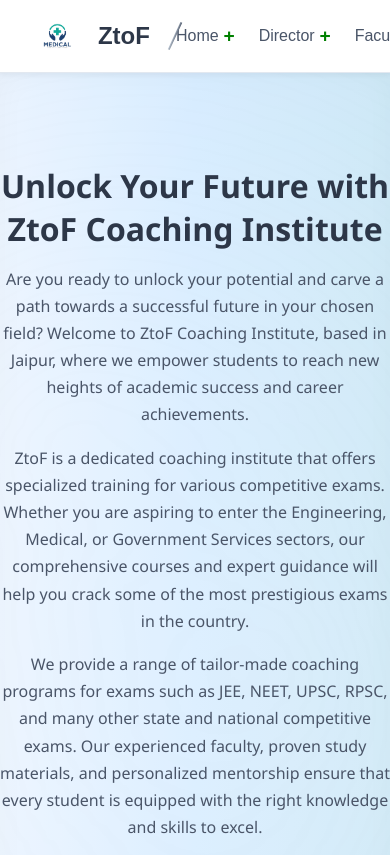
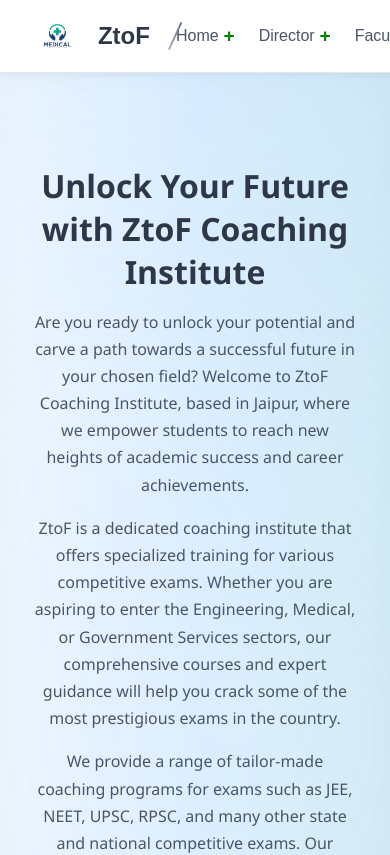
Before and after one commit to amal773/ZtoF, a React (Create React App) app: page / in a window 390 px wide. Shown: the top 855 px of the page. Built offline with nearby package versions, Linux system fonts and the light colour scheme.

Commit message:
making page responsive

```diff
--- a/src/Pages/LandingPage/LandingPage.css
+++ b/src/Pages/LandingPage/LandingPage.css
@@ -554,3 +554,25 @@
 .section {
   padding: 4rem 0;
 }
+
+
+@media (max-width: 768px) {
+  .home-section,
+  .director-section,
+  .faculty-carousel-section,
+  .highlights-section,
+  .tutorial-section,
+  .section {
+    padding-left: 1.5rem;
+    padding-right: 1.5rem;
+  }
+
+  .home-text,
+  .director-text,
+  .faculty-intro,
+  .highlight-intro,
+  .tutorial-subtitle {
+    padding-left: 0.5rem;
+    padding-right: 0.5rem;
+  }
+}
```
